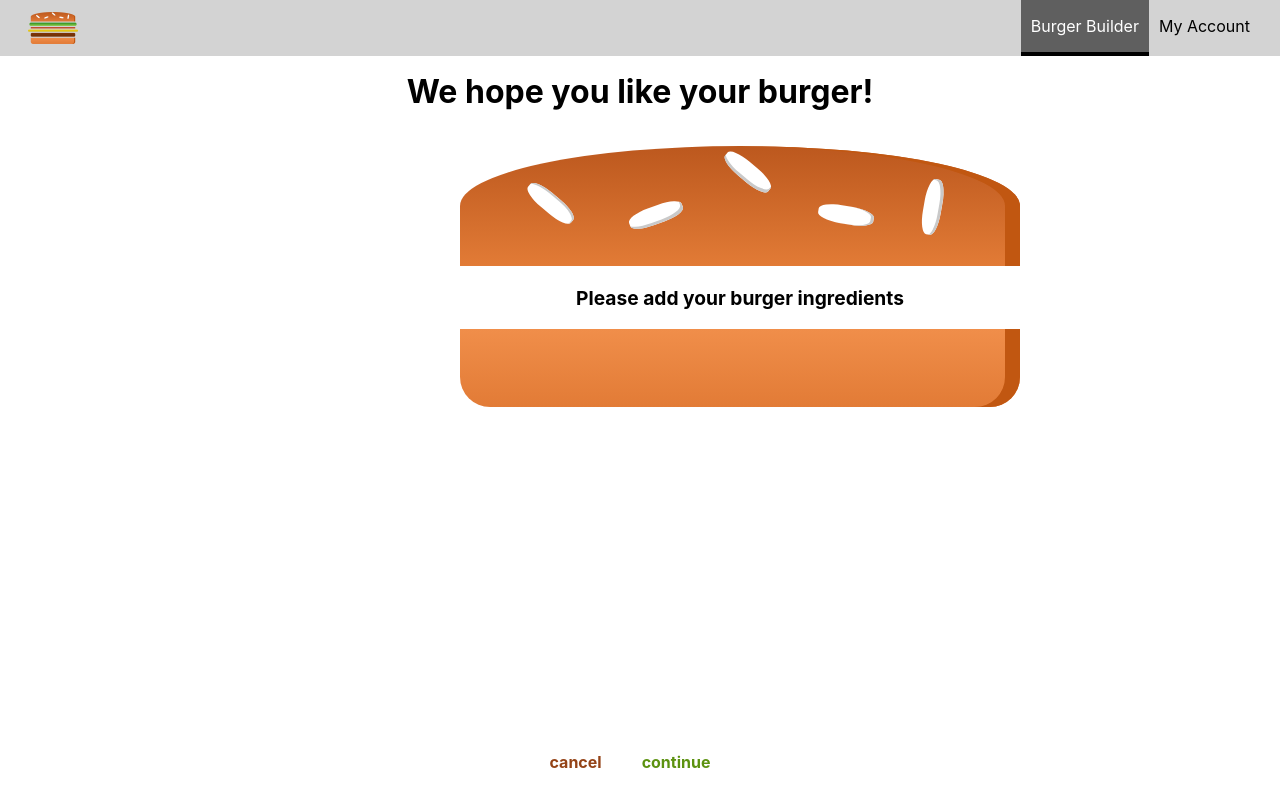
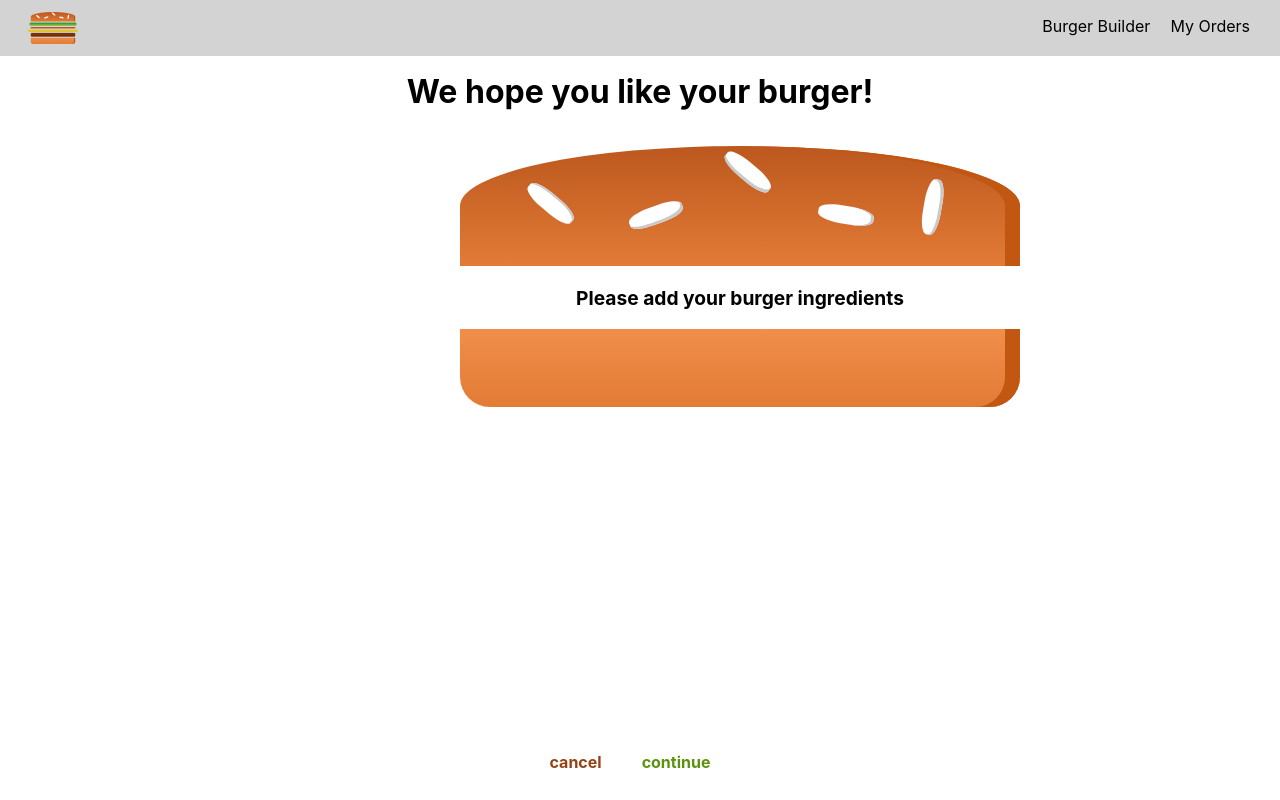
Before and after one commit to StefanK2ff/burger-builder-app, a React (Create React App) app: page /checkout in a window 1280 px wide. Built offline with nearby package versions, Linux system fonts and the light colour scheme.

Commit message:
making order overview available via navigtion

```diff
--- a/src/components/Navigation/NavigationItems/NavigationItem/NavigationItem.js
+++ b/src/components/Navigation/NavigationItems/NavigationItem/NavigationItem.js
@@ -1,14 +1,16 @@
-import React from 'react'
-import classes from "./NavigationItem.module.css"
+import React from "react";
+import classes from "./NavigationItem.module.css";
+import { NavLink } from "react-router-dom";
 
 export default function navigationItem(props) {
-    return (
-        <li className={classes.NavigationItem}>
-            <a href={props.target}
-                className={props.active ? classes.active : null}
-                >
-                {props.children}
-                </a>
-        </li>
-    )
+  return (
+    <li className={classes.NavigationItem}>
+      <NavLink
+        to={props.target}
+        activeClassName={classes.active}
+        exact={props.exact}>
+        {props.children}
+      </NavLink>
+    </li>
+  );
 }
--- a/src/components/Navigation/NavigationItems/NavigationItems.js
+++ b/src/components/Navigation/NavigationItems/NavigationItems.js
@@ -5,8 +5,8 @@ import NavigationItem from './NavigationItem/NavigationItem'
 export default function navigationItems() {
     return (
         <ul className={classes.NavigationItems}>
-            <NavigationItem target={"/"} active>Burger Builder</NavigationItem>
-            <NavigationItem target={"/"}>My Account</NavigationItem>
+            <NavigationItem target="/" exact>Burger Builder</NavigationItem>
+            <NavigationItem target="/orders">My Orders</NavigationItem>
         </ul>
     )
 }
```
